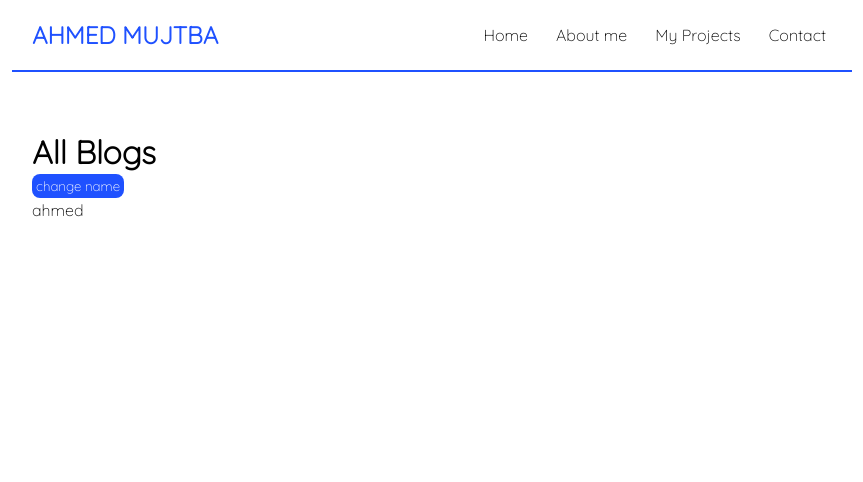
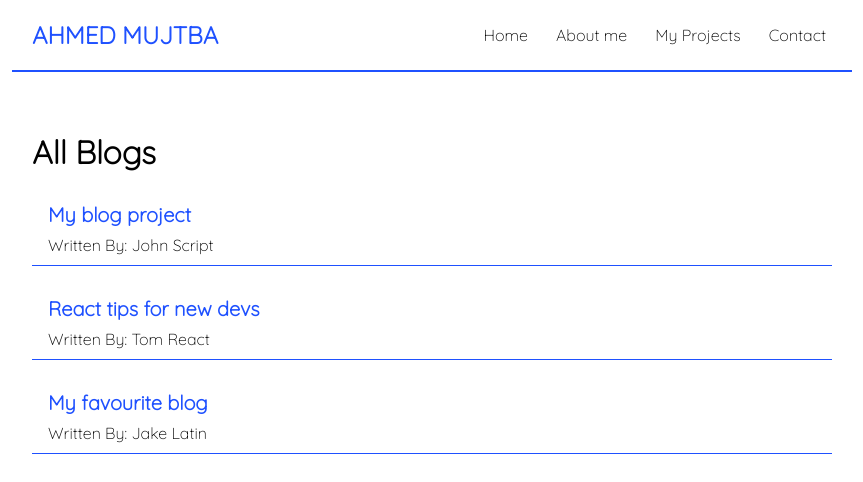
Before and after one commit to ahmedmujtba/react-blog, a React (Create React App) app in the folder react-blog/: page / in a window 1280 px wide. Shown: the top 482 px of the page, without its empty margins (208-1071 px from the left). Built offline with nearby package versions, Linux system fonts and the light colour scheme; data requests are answered from the project's data file.

Commit message:
fetching data with useffect

```diff
--- a/react-blog/src/BlogList.js
+++ b/react-blog/src/BlogList.js
@@ -7,7 +7,6 @@
           <div className="blog-preview" key={blog.id}>
             <h2>{blog.title}</h2>
             <p>Written By: {blog.author}</p>
-            <button onClick={() => handleDelete(blog.id)}>delete blog</button>
           </div>
         );
       })}
--- a/react-blog/src/Home.js
+++ b/react-blog/src/Home.js
@@ -2,28 +2,21 @@
 import BlogList from "./BlogList";
 
 const Home = () => {
-  const [blogs, setBlogs] = useState([]);
+  const [blogs, setBlogs] = useState(null);
 
-  const [name, setName] = useState("ahmed");
-
-  const handleDelete = (id) => {
-    const newBlogs = blogs.filter((blog) => blog.id !== id);
-    setBlogs(newBlogs);
-  };
   useEffect(() => {
-    console.log(name);
-  }, [name]);
+    fetch("http://localhost:8000/blogs")
+      .then((res) => {
+        return res.json();
+      })
+      .then((data) => {
+        console.log(data);
+        setBlogs(data);
+      });
+  }, []);
   return (
     <div className="home">
-      <BlogList blogs={blogs} title="All Blogs" handleDelete={handleDelete} />
-      <button
-        onClick={() => {
-          setName("mujtba");
-        }}
-      >
-        change name
-      </button>
-      <p>{name}</p>
+      {blogs && <BlogList blogs={blogs} title="All Blogs" />}
     </div>
   );
 };
```
